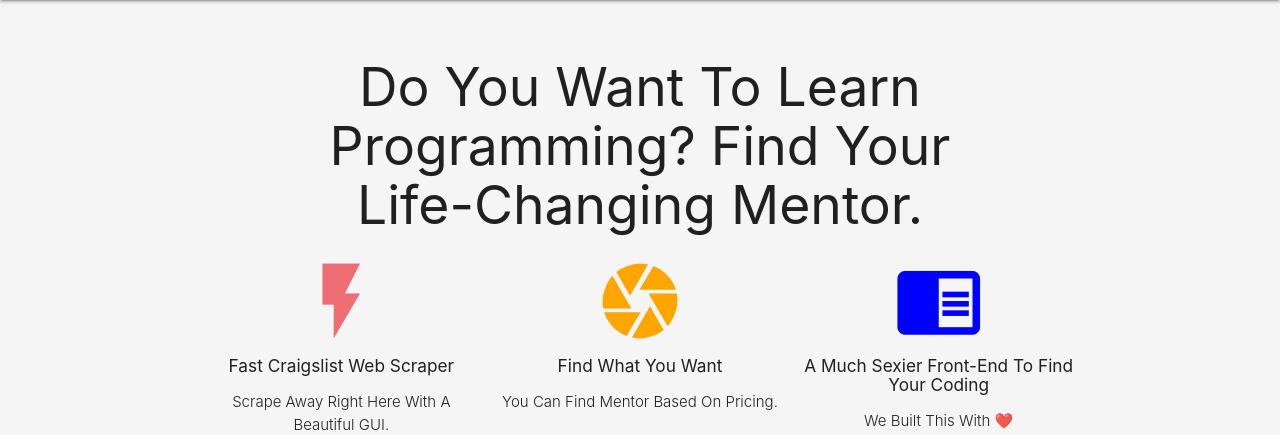
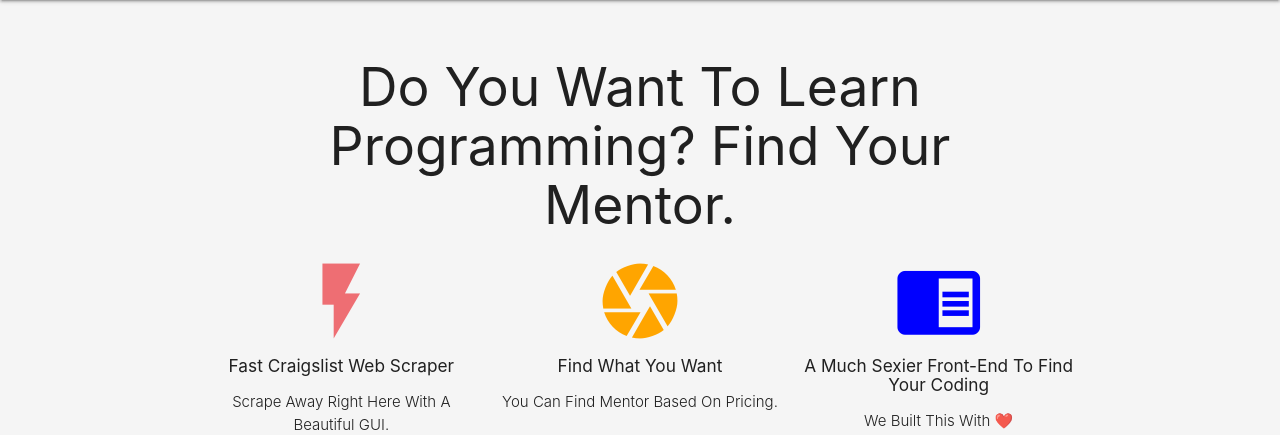
Before and after one commit to g1mishra/find_codementor, a Django app: page / in a window 1280 px wide. Shown: the part 64-499 px from the top of the page. Run offline with Django 3.2, Linux system fonts and the light colour scheme.

Commit message:
Update base.html

```diff
--- a/templates/base.html
+++ b/templates/base.html
@@ -30,8 +30,7 @@
     <div class="container">
         <div class="row">
                 <br>
-                <h2 class="col s12 m10 offset-m1 main-text"> Do you want to learn Programming?
-                    find your life-changing mentor. </h2><br>
+                <h2 class="col s12 m10 offset-m1 main-text"> Do you want to learn Programming? find your mentor. </h2><br>
 
             <div class="col s4">
                 <!-- Promo Content 1 goes here -->
```
